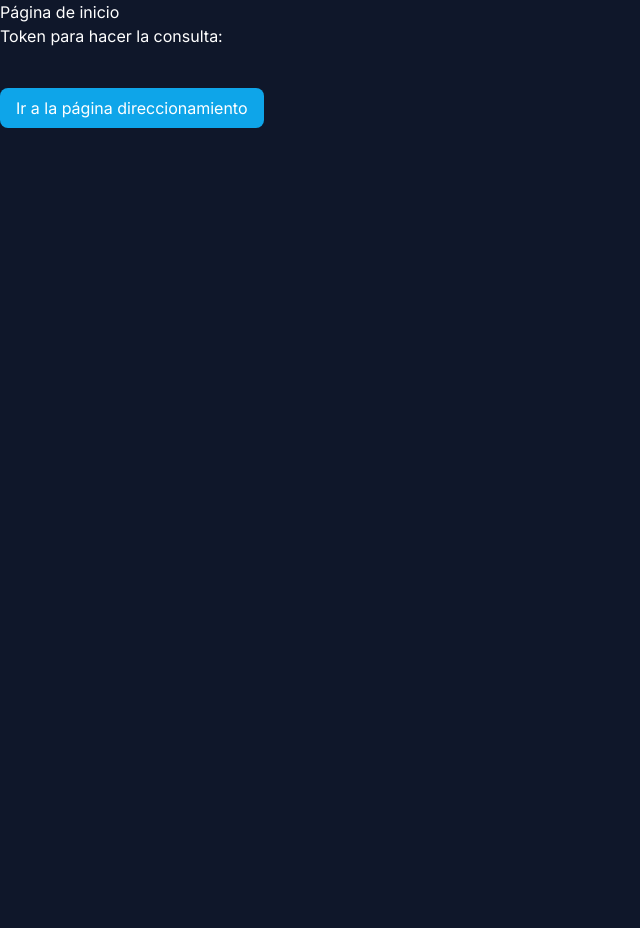
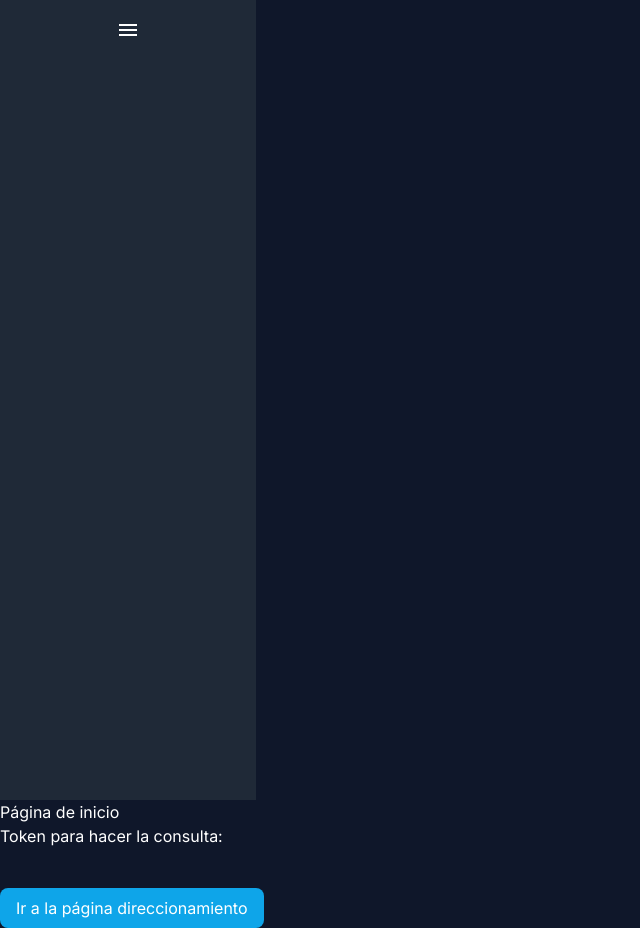
Before and after one commit to edwin-bur17/Mennar-App, a Next.js app: page / in a window 1280 px wide. Shown: the whole page, without its empty margins (0-640 px from the left). Before the commit the page ends 800 px from the top, so only its background shows below. Built offline with nearby package versions, Linux system fonts and the light colour scheme; no server answers.

Commit message:
sidebar en proceso ...

```diff
--- a/src/app/layout.jsx
+++ b/src/app/layout.jsx
@@ -1,5 +1,6 @@
 import { Inter } from "next/font/google";
 import "./globals.css";
+import Sidebar from "@/components/Sidebar";
 
 const inter = Inter({ subsets: ["latin"] });
 
@@ -11,6 +12,7 @@ export default function RootLayout({ children }) {
   return (
     <html lang="en">
       <body className={inter.className}>
+        <Sidebar />
         <main className="container mx-auto">
           {children}
         </main>
--- /dev/null
+++ b/src/components/Sidebar.jsx
@@ -0,0 +1,27 @@
+"use client"
+import { useState } from "react"
+import SidebarItem from "./SidebarItem"
+import {FaHome, FaUser, FaCog} from "react-icons/fa"
+import {IoMdMenu} from "react-icons/io"
+const Sidebar = () => {
+  const [isOpen, setIsOpen] = useState(true)
+
+  const toggleSidebar = () => setIsOpen(!isOpen)
+
+  return (
+    <aside className={`h-screen bg-gray-800 text-white transition-all duration-300 ${isOpen ? 'w-64' : 'w-16'}`}>
+      <header className="p-4 text-center">
+        <IoMdMenu onClick={toggleSidebar} className="cursor-pointer text-2xl inline-block" />
+      </header>
+      <nav>
+        <ul className={`p-4 ${isOpen ? '' : 'flex flex-col items-center'}`}>
+          <SidebarItem icon={FaHome} text="Inicio" isOpen={isOpen} />
+          <SidebarItem icon={FaUser} text="Perfil" isOpen={isOpen} />
+          <SidebarItem icon={FaCog} text="Configuración" isOpen={isOpen} />
+        </ul>
+      </nav>
+    </aside>
+  )
+}
+
+export default Sidebar
--- /dev/null
+++ b/src/components/SidebarItem.jsx
@@ -0,0 +1,10 @@
+
+const SidebarItem = ({}) => {
+  return (
+    <li className="flex items-center p-2 cursor-pointer hover:bg-gray-700 rounded mt-2">
+
+    </li>
+  )
+}
+
+export default SidebarItem
```
